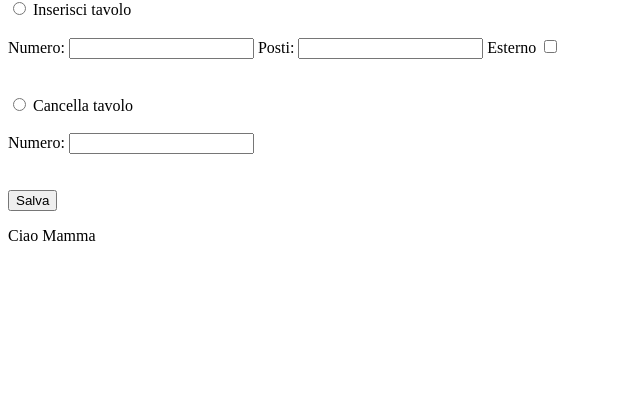
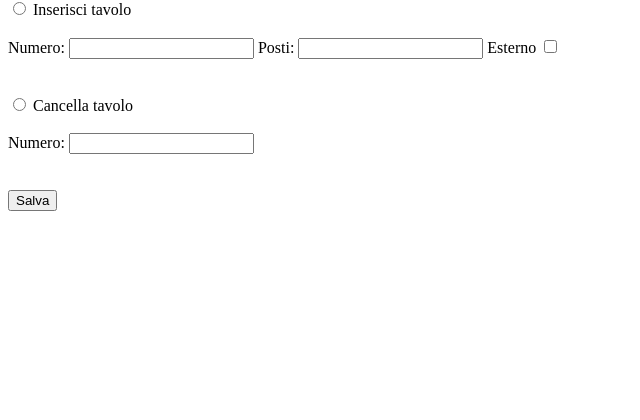
Before and after one commit to paololeidi/Ristorante, a Flask app: page /gestoreDir/gestione_tavoli in a window 1280 px wide. Shown: the part 81-501 px from the top of the page, without its empty margins (0-640 px from the left). Run offline with Flask 2, Linux system fonts and the light colour scheme; data that the repository does not hold is empty.

Commit message:
Tolto ciao mamma

```diff
--- a/templates/gestoreDir/gestione_tavoli.html
+++ b/templates/gestoreDir/gestione_tavoli.html
@@ -35,7 +35,6 @@
          <br><br><br>
 
          <input type="submit" value="Salva">
-         <p>Ciao Mamma</p>
 
     </form>
     <ul>
```
